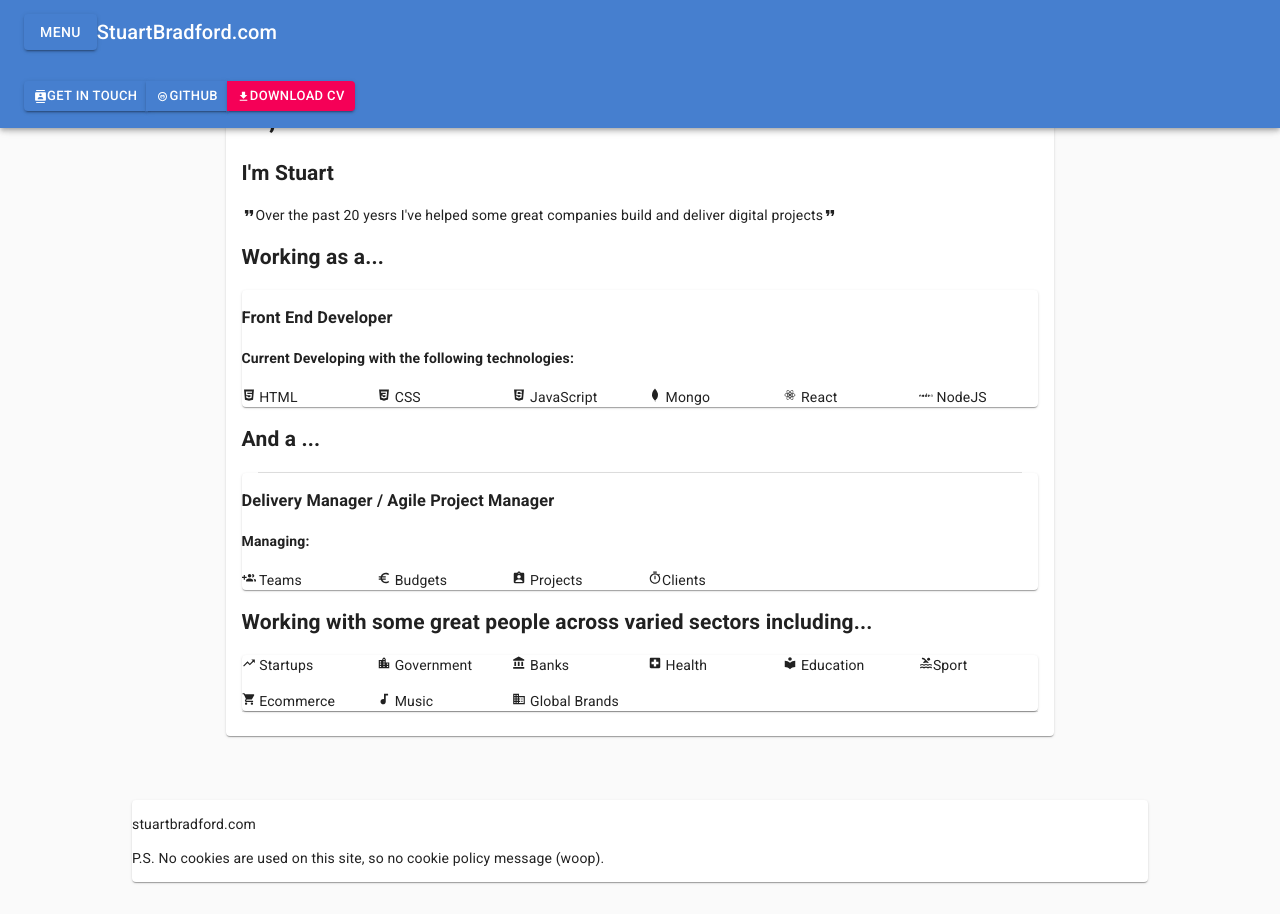
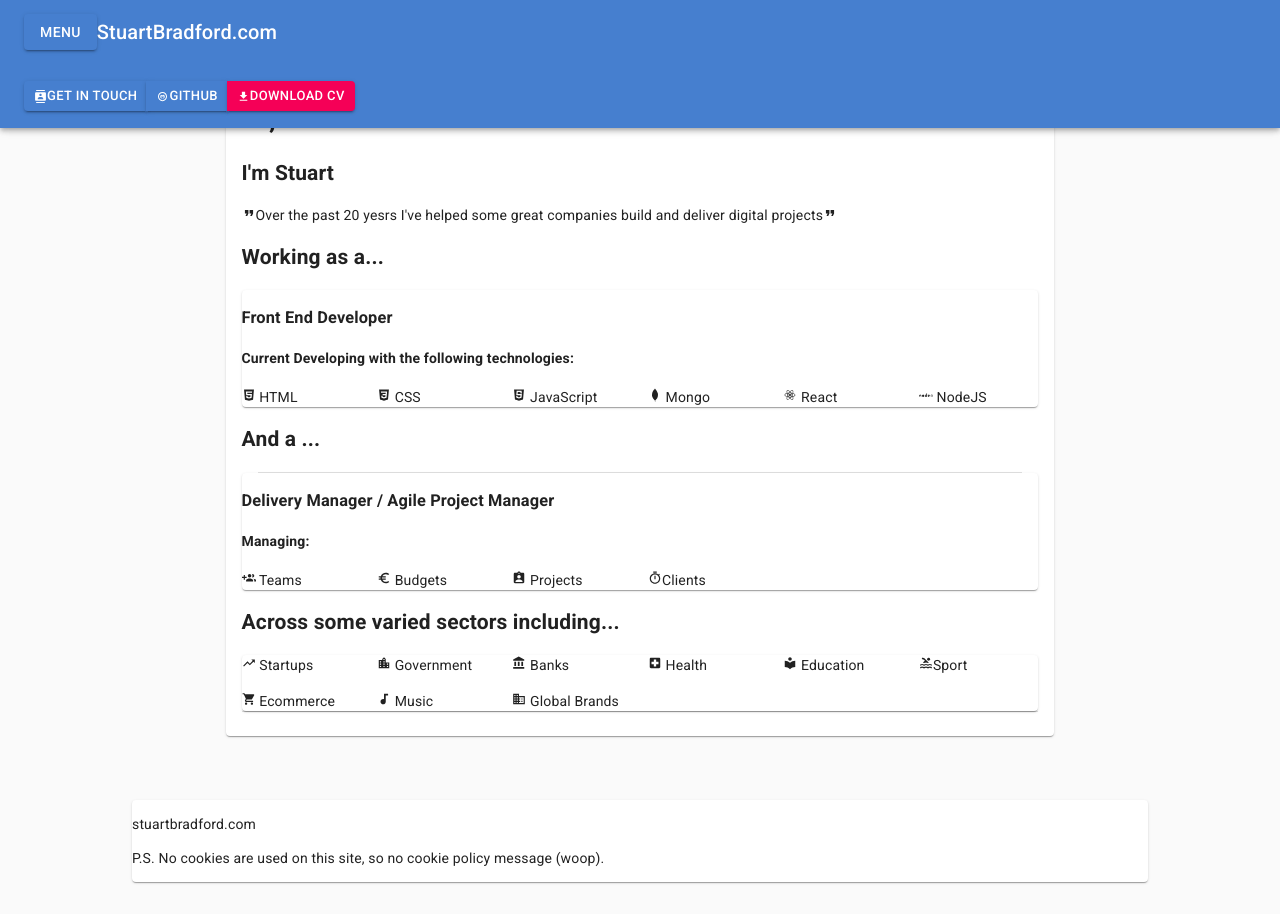
Before and after one commit to 789ni812/my-portfolio, a React (Create React App) app: page / in a window 1280 px wide. Built offline with nearby package versions, Linux system fonts and the light colour scheme.

Commit message:
Shortened wording ..acros varied sectors..

```diff
--- a/src/mockup/ContentIntroduction.js
+++ b/src/mockup/ContentIntroduction.js
@@ -77,11 +77,7 @@ const ContentIntroduction = () => {
 
                         </Grid>
                     </Card>
-
-
-
-
-                    <h2>Working with some great people across varied sectors including...</h2>
+                    <h2>Across some varied sectors including...</h2>
                     <Card>
                         <Grid container spacing={2}>
                             <Grid item xs={6} sm={2}>
```
